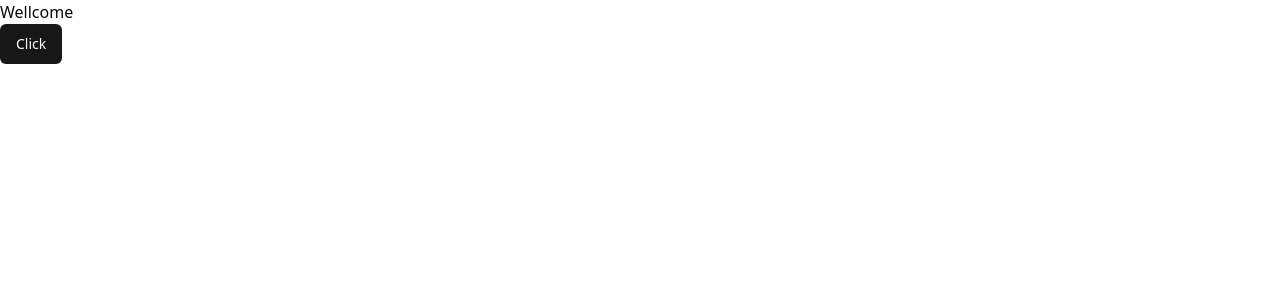
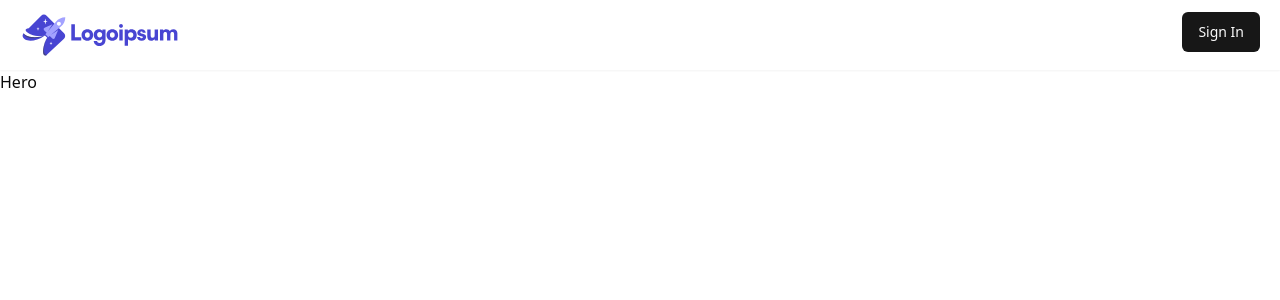
Before and after one commit to Alek30k/Ai-trip-planner, a React (Vite) app: page / in a window 1280 px wide. Shown: the top 300 px of the page. Built offline with nearby package versions, Linux system fonts and the light colour scheme.

Commit message:
last commit

```diff
--- a/src/App.jsx
+++ b/src/App.jsx
@@ -1,11 +1,11 @@
 import "./App.css";
-import { Button } from "./components/ui/button";
+import Hero from "./components/ui/custom/Hero";
 
 function App() {
   return (
     <>
-      <h2 className="">Wellcome</h2>
-      <Button>Click</Button>
+      {/* Hero */}
+      <Hero />
     </>
   );
 }
--- /dev/null
+++ b/src/components/ui/custom/Header.jsx
@@ -0,0 +1,14 @@
+import { Button } from "../button";
+
+const Header = () => {
+  return (
+    <div className="p-3 shadow-sm flex justify-between items-centers px-5">
+      <img src="/logo.svg" alt="" />
+      <div className="">
+        <Button>Sign In</Button>
+      </div>
+    </div>
+  );
+};
+
+export default Header;
--- /dev/null
+++ b/src/components/ui/custom/Hero.jsx
@@ -0,0 +1,5 @@
+const Hero = () => {
+  return <div className="">Hero</div>;
+};
+
+export default Hero;
--- a/src/main.jsx
+++ b/src/main.jsx
@@ -4,6 +4,7 @@ import App from "./App.jsx";
 import "./index.css";
 import { RouterProvider, createBrowserRouter } from "react-router-dom";
 import CreateTrip from "./create-trip/index.jsx";
+import Header from "./components/ui/custom/Header.jsx";
 
 const router = createBrowserRouter([
   {
@@ -18,6 +19,7 @@ const router = createBrowserRouter([
 
 ReactDOM.createRoot(document.getElementById("root")).render(
   <React.StrictMode>
+    <Header />
     <RouterProvider router={router} />
   </React.StrictMode>
 );
```
Also changed, not shown: public/logo.svg (added).
